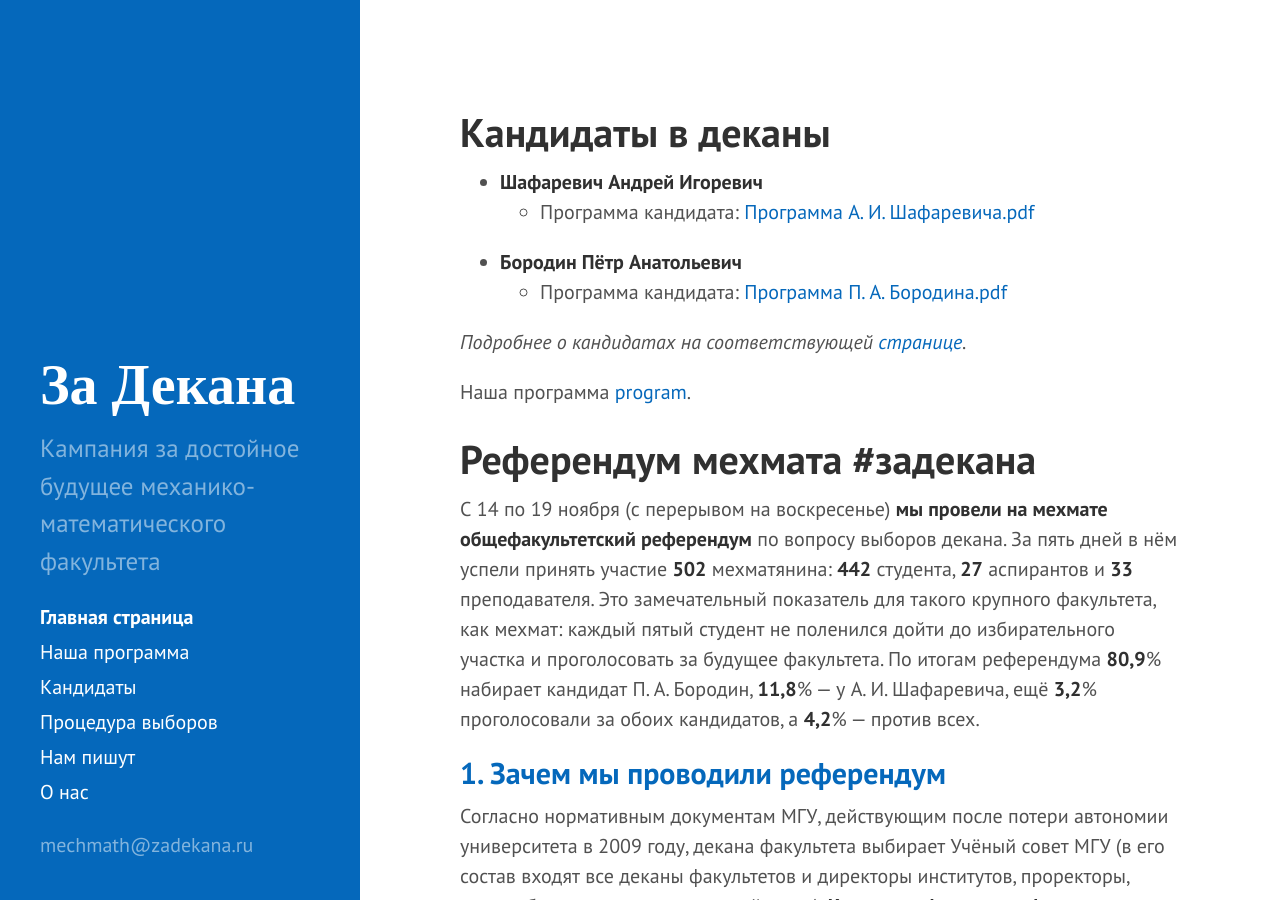
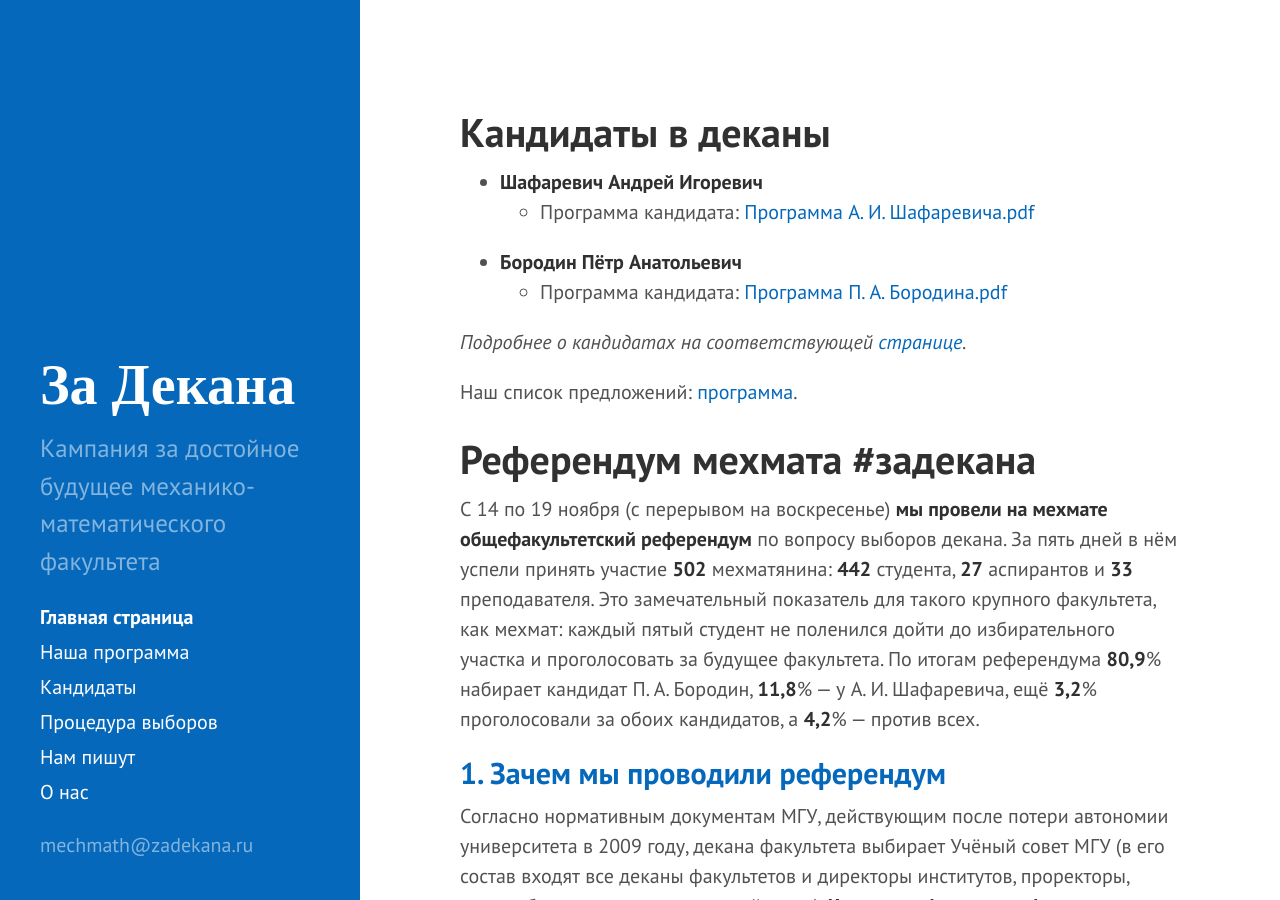
Before and after one commit to studmm/zadekana, a Jekyll site: the page built from index.md, in a window 1280 px wide and 900 px high. Built offline with Jekyll 4.4.1, drawn with Linux system fonts in a browser that asks for light colours; some web fonts are replaced.

Commit message:
new: better link

```diff
--- a/index.md
+++ b/index.md
@@ -12,7 +12,7 @@ title: Главная страница
 
 _Подробнее о кандидатах на соответствующей [странице](candidates)._
 
-Наша программа [program](program).
+Наш список предложений: [программа](program).
 
 # Референдум мехмата #задекана
 
```
